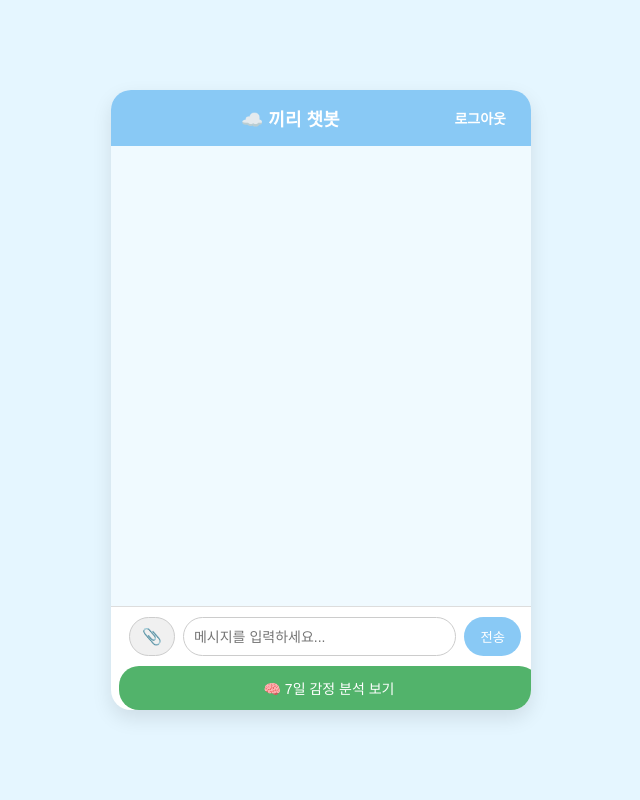
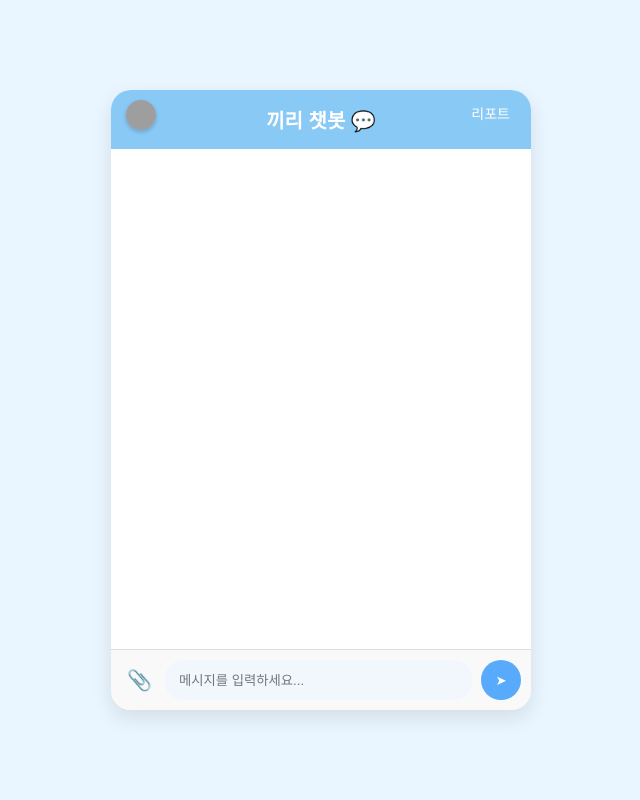
Before and after one commit to sangmin6322-a11y/skku-chatbot, a Flask app: template templates/index.html in a window 1280 px wide. Shown: the whole page, without its empty margins (319-959 px from the left). Run offline with Flask 3, Linux system fonts and the light colour scheme; the template is opened without the code that fills it: most values are stand-ins (such as "Sample title", 1, 10 or a date in 2020); grey boxes are pictures that could not be loaded.

Commit message:
update: 끼리 마스코트 프로필 및 채팅 UI 전체 적용

```diff
--- a/templates/index.html
+++ b/templates/index.html
@@ -1,18 +1,19 @@
 <!DOCTYPE html>
 <html lang="ko">
 <head>
-  <meta charset="UTF-8">
+  <meta charset="UTF-8" />
   <title>끼리 챗봇 💬</title>
   <style>
     body {
-      background-color: #e5f6ff;
+      background-color: #eaf6ff;
       font-family: "Noto Sans KR", sans-serif;
-      margin: 0;
       display: flex;
       justify-content: center;
       align-items: center;
       height: 100vh;
+      margin: 0;
     }
+
     #chatbox {
       width: 420px;
       height: 620px;
@@ -22,238 +23,245 @@
       display: flex;
       flex-direction: column;
       overflow: hidden;
+      animation: fadeIn 0.6s ease-in-out;
     }
+
+    @keyframes fadeIn {
+      from { opacity: 0; transform: translateY(20px); }
+      to { opacity: 1; transform: translateY(0); }
+    }
+
     #header {
       background-color: #89c9f5;
       color: white;
       text-align: center;
       padding: 15px;
-      font-size: 18px;
+      font-size: 20px;
       font-weight: 600;
-      display: flex;
-      justify-content: space-between;
-      align-items: center;
+      position: relative;
     }
-    #header span {
-      flex: 1;
-      text-align: center;
+
+    #header img {
+      width: 30px;
+      height: 30px;
+      border-radius: 50%;
+      position: absolute;
+      left: 15px;
+      top: 10px;
+      box-shadow: 0 2px 4px rgba(0,0,0,0.2);
     }
-    #logout {
-      color: white;
-      font-size: 14px;
-      text-decoration: none;
-      margin-right: 10px;
-    }
+
     #messages {
       flex: 1;
+      overflow-y: auto;
       padding: 15px;
-      overflow-y: auto;
       display: flex;
       flex-direction: column;
-      gap: 8px;
-      background-color: #f0faff;
     }
-    .msg {
-      max-width: 80%;
+
+    .message {
+      margin: 8px 0;
+      display: flex;
+      align-items: flex-start;
+    }
+
+    .bot {
+      flex-direction: row;
+      align-items: flex-start;
+    }
+
+    .user {
+      flex-direction: row-reverse;
+      align-items: flex-start;
+    }
+
+    .profile {
+      width: 40px;
+      height: 40px;
+      border-radius: 50%;
+      margin: 0 8px;
+      box-shadow: 0 2px 4px rgba(0,0,0,0.15);
+    }
+
+    .bubble {
+      max-width: 70%;
       padding: 10px 14px;
-      border-radius: 15px;
-      word-wrap: break-word;
-      line-height: 1.4;
+      border-radius: 12px;
+      line-height: 1.5;
+      word-break: break-word;
     }
-    .user {
-      align-self: flex-end;
-      background-color: #89c9f5;
-      color: white;
-      border-bottom-right-radius: 0;
-    }
-    .bot {
-      align-self: flex-start;
-      background-color: #f2f2f2;
-      border-bottom-left-radius: 0;
+
+    .bot .bubble {
+      background-color: #f0f8ff;
       color: #333;
     }
-    .msg.image-message {
-      padding: 5px;
-      background: transparent;
-      border: none;
-    }
-    .msg.image-message img {
-      width: 100%;
-      max-width: 300px;
-      border-radius: 10px;
-      display: block;
+
+    .user .bubble {
+      background-color: #d6eaff;
+      color: #222;
     }
 
     #input-area {
       display: flex;
+      border-top: 1px solid #ddd;
       padding: 10px;
-      background: white;
-      border-top: 1px solid #ddd;
+      background-color: #f9f9f9;
     }
 
-    #attach-btn {
-      background-color: #f0f0f0;
-      color: #555;
-      border: 1px solid #ccc;
-      padding: 0 12px;
-      margin-right: 8px;
+    #input {
+      flex: 1;
+      border: none;
       border-radius: 20px;
+      padding: 10px 15px;
+      outline: none;
+      background-color: #f1f7fd;
+    }
+
+    #send-btn {
+      background-color: #58aafc;
+      color: white;
+      border: none;
+      border-radius: 50%;
+      width: 40px;
+      height: 40px;
       cursor: pointer;
-      font-size: 16px;
+      margin-left: 8px;
       transition: 0.2s;
     }
-    #attach-btn:hover {
-      background-color: #e0e0e0;
+
+    #send-btn:hover {
+      background-color: #3d91e0;
     }
 
-    input[type="text"] {
-      flex: 1;
-      padding: 10px;
-      border-radius: 20px;
-      border: 1px solid #ccc;
-      outline: none;
+    #upload-btn {
+      background-color: transparent;
+      border: none;
+      margin-right: 6px;
+      cursor: pointer;
+      font-size: 20px;
+    }
+
+    #upload-btn:hover {
+      color: #58aafc;
+    }
+
+    #report-btn {
+      background: none;
+      border: none;
+      color: white;
+      position: absolute;
+      right: 15px;
+      top: 12px;
+      cursor: pointer;
       font-size: 14px;
     }
-    input[type="text"]:disabled {
-      background: #f5f5f5;
-      color: #777;
-    }
 
-    button {
-      background-color: #89c9f5;
-      color: white;
-      border: none;
-      padding: 10px 16px;
-      border-radius: 20px;
-      margin-left: 8px;
-      cursor: pointer;
-      transition: 0.2s;
-    }
-    button:hover {
-      background-color: #63b3eb;
-    }
-    #analyze-btn {
-      background-color: #52b36b;
-      color: white;
-      width: 100%;
-      border: none;
-      padding: 12px;
-      font-size: 14px;
-      cursor: pointer;
-      transition: 0.2s;
-      border-bottom-left-radius: 20px;
-      border-bottom-right-radius: 20px;
-    }
-    #analyze-btn:hover {
-      background-color: #3b9150;
+    #report-btn:hover {
+      text-decoration: underline;
     }
   </style>
 </head>
 <body>
   <div id="chatbox">
     <div id="header">
-      <span>☁️ 끼리 챗봇</span>
-      <a id="logout" href="/logout">로그아웃</a>
+      <img src="{{ url_for('static', filename='mascot.png') }}" alt="끼리" />
+      끼리 챗봇 💬
+      <button id="report-btn" onclick="window.location.href='/report'">리포트</button>
     </div>
 
     <div id="messages"></div>
 
     <div id="input-area">
-      <input type="file" id="imageInput" accept="image/png, image/jpeg, image/gif" style="display: none;">
-
-      <button id="attach-btn" onclick="document.getElementById('imageInput').click()">📎</button>
-
-      <input type="text" id="userInput" placeholder="메시지를 입력하세요..." autofocus>
-      <button onclick="send()">전송</button>
+      <button id="upload-btn" onclick="document.getElementById('image-input').click()">📎</button>
+      <input type="file" id="image-input" accept="image/*" style="display:none" />
+      <input type="text" id="input" placeholder="메시지를 입력하세요..." />
+      <button id="send-btn">➤</button>
     </div>
-
-    <button id="analyze-btn" onclick="location.href='/analyze'">🧠 7일 감정 분석 보기</button>
   </div>
 
   <script>
-    function formatMessageContent(message, role) {
-      const roleClass = role === "user" ? "user" : "bot";
-      const isImage = /\.(gif|png|jpe?g)$/i.test(message);
+    const username = "{{ username }}";
+    const chatHistory = {{ history|tojson|default("[]") }};
 
-      if (isImage) {
-        return `<div class="msg ${roleClass} image-message">
-                  <img src="${message}" alt="전송된 이미지">
-                </div>`;
+    const messagesDiv = document.getElementById("messages");
+    const input = document.getElementById("input");
+    const sendBtn = document.getElementById("send-btn");
+    const imageInput = document.getElementById("image-input");
+
+    function appendMessage(role, text, imageUrl = null) {
+      const msgDiv = document.createElement("div");
+      msgDiv.classList.add("message", role);
+
+      const profileImg = document.createElement("img");
+      profileImg.classList.add("profile");
+
+      if (role === "bot") {
+        profileImg.src = "{{ url_for('static', filename='mascot.png') }}";
       } else {
-        return `<div class="msg ${roleClass}">${message}</div>`;
+        profileImg.src = "https://cdn-icons-png.flaticon.com/512/847/847969.png";
       }
+
+      const bubble = document.createElement("div");
+      bubble.classList.add("bubble");
+      bubble.textContent = text;
+
+      msgDiv.appendChild(profileImg);
+      msgDiv.appendChild(bubble);
+
+      if (imageUrl) {
+        const img = document.createElement("img");
+        img.src = imageUrl;
+        img.style.maxWidth = "200px";
+        img.style.borderRadius = "10px";
+        img.style.marginTop = "8px";
+        bubble.appendChild(img);
       }
-    const chatHistory = {{ history|tojson }};
-    const messages = document.getElementById("messages");
-    chatHistory.forEach(chat => {
-      messages.innerHTML += formatMessageContent(chat.message, chat.role);
+
+      messagesDiv.appendChild(msgDiv);
+      messagesDiv.scrollTop = messagesDiv.scrollHeight;
+    }
+
+    // 기존 대화 불러오기
+    chatHistory.forEach(msg => appendMessage(msg.role, msg.message));
+
+    sendBtn.addEventListener("click", sendMessage);
+    input.addEventListener("keypress", (e) => {
+      if (e.key === "Enter") sendMessage();
     });
-    messages.scrollTop = messages.scrollHeight;
-    document.getElementById("imageInput").addEventListener("change", function() {
-        const userInput = document.getElementById("userInput");
-        if (this.files && this.files.length > 0) {
-            userInput.value = `🖼️ ${this.files[0].name}`; // 예: 🖼️ kkiri.png
-            userInput.disabled = true; // 파일 선택 시 텍스트 입력은 막음
+
+    function sendMessage() {
+      const text = input.value.trim();
+      if (text === "") return;
+
+      appendMessage("user", text);
+      input.value = "";
+
+      const formData = new FormData();
+      formData.append("message", text);
+
+      fetch("/chat", { method: "POST", body: formData })
+        .then(res => res.json())
+        .then(data => {
+          appendMessage("bot", data.response);
+        })
+        .catch(err => console.error(err));
     }
-    });
-    document.getElementById("userInput").addEventListener("click", function() {
-        if (this.disabled) {
-            this.disabled = false;
-            this.value = "";
-            document.getElementById("imageInput").value = ""; // 파일 선택 초기화
-        }
-    });
-    async function send() {
-      const msgInput = document.getElementById("userInput");
-      const fileInput = document.getElementById("imageInput");
 
-      const msg = msgInput.value.trim();
-      const file = fileInput.files[0];
+    imageInput.addEventListener("change", () => {
+      const file = imageInput.files[0];
+      if (!file) return;
 
-      if (!msg && !file) return;
       const formData = new FormData();
-
-      if (file) {
-        const reader = new FileReader();
-        reader.onload = function(e) {
-            messages.innerHTML += `<div class="msg user image-message">
-                                     <img src="${e.target.result}" alt="업로드한 이미지">
-                                   </div>`;
-            messages.scrollTop = messages.scrollHeight;
-        }
-        reader.readAsDataURL(file);
-
       formData.append("image", file);
 
-      } else if (msg) {
-        messages.innerHTML += formatMessageContent(msg, 'user');
-        formData.append("message", msg);
-      }
-      msgInput.value = "";
-      fileInput.value = "";
-      msgInput.disabled = false;
-      try {
-        const res = await fetch("/chat", {
-            method: "POST",
-            body: formData,
-            credentials: "include"
-        });
+      appendMessage("user", "(이미지 전송)");
 
-        if (!res.ok) throw new Error("서버 응답 오류");
-        const data = await res.json();
-        messages.innerHTML += formatMessageContent(data.response, 'bot');
-
-      } catch(e) {
-        console.error(e);
-        messages.innerHTML += `<div class="msg bot" style="color:red;">⚠️ 서버 연결 오류가 발생했습니다.</div>`;
-      }
-
-      messages.scrollTop = messages.scrollHeight;
-    }
-    document.getElementById("userInput").addEventListener("keypress", e => {
-      if (e.key === "Enter" && !document.getElementById("userInput").disabled) {
-          send();
-      }
+      fetch("/chat", { method: "POST", body: formData })
+        .then(res => res.json())
+        .then(data => {
+          appendMessage("bot", data.response, data.image_url || null);
+        })
+        .catch(err => console.error(err));
     });
   </script>
 </body>
```
Lines whose indentation alone changed are shown as unchanged.
